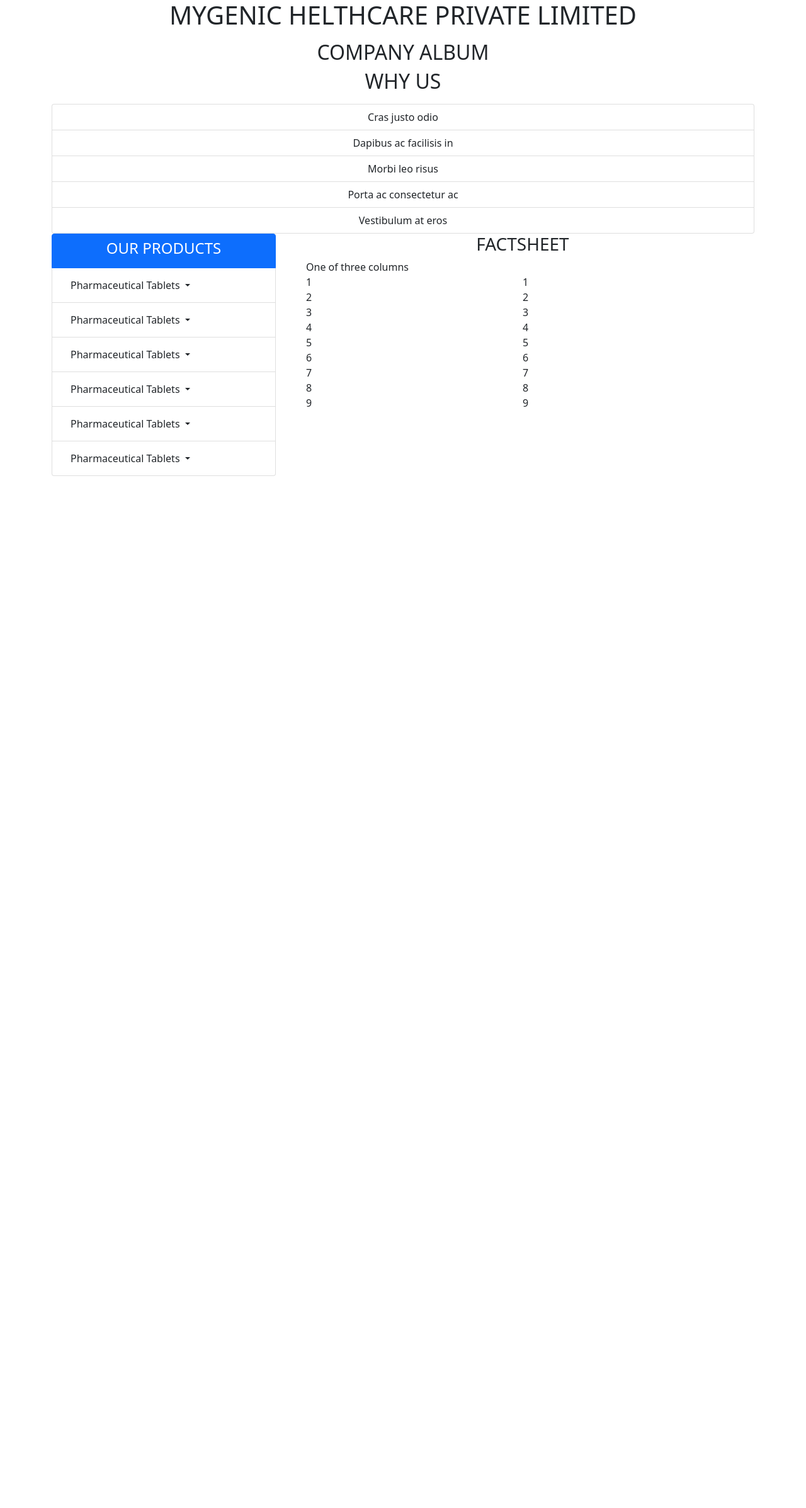
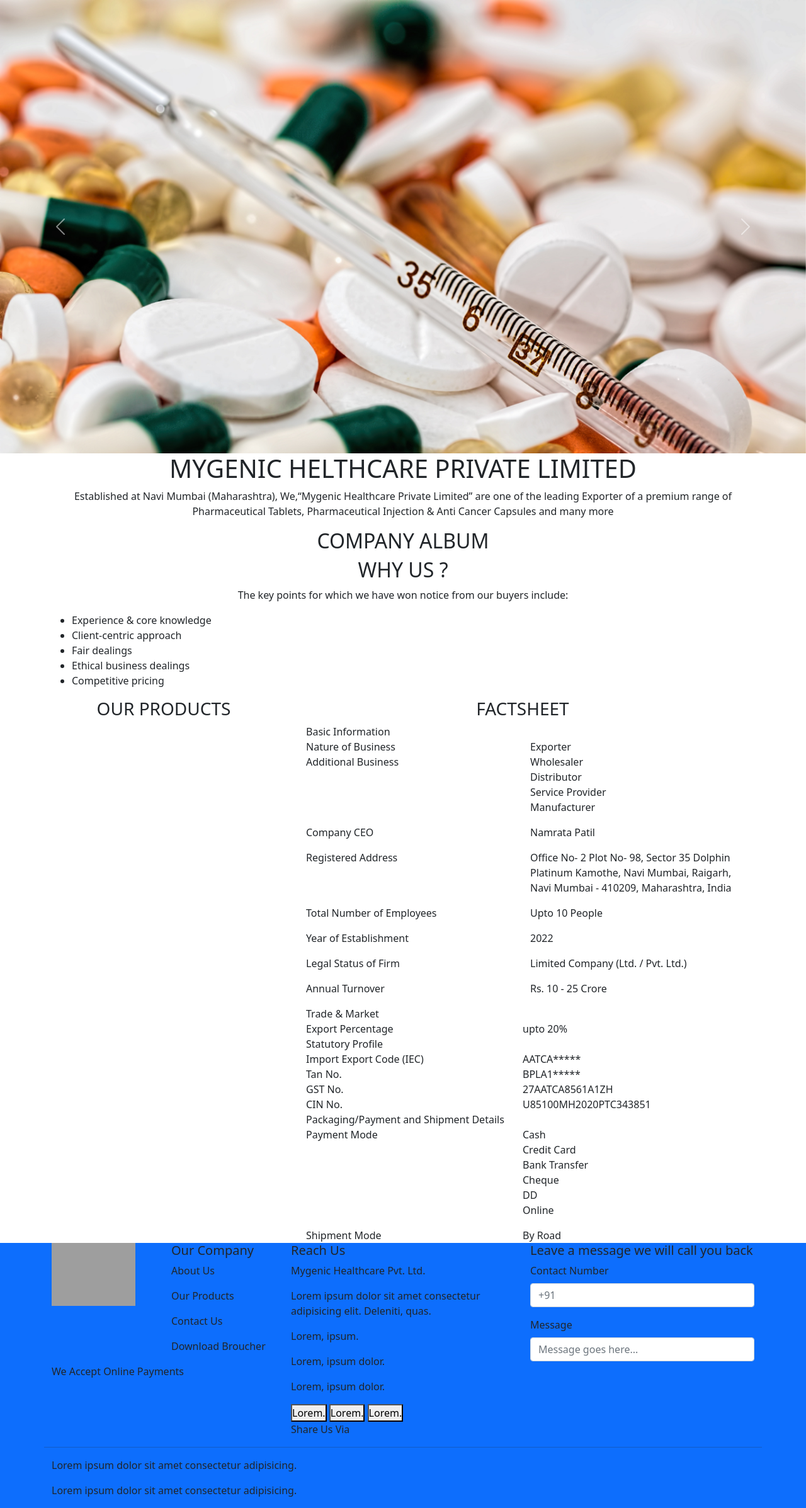
Before and after one commit to SiddhantCM3/mygenic, a PHP site: page /about.php in a window 1280 px wide. Shown: the part 56-2451 px from the top of the page at 63% size. Before the commit the page ends 812 px from the top, so only its background shows below. Run offline with PHP 8.4, Linux system fonts and the light colour scheme; grey boxes are pictures that could not be loaded.

Commit message:
content added in about and contact page

```diff
--- a/about.php
+++ b/about.php
@@ -1,9 +1,10 @@
 <?php include("header.php"); ?>
+<?php include("carousel.php"); ?>
 <!-----------------------about-us----------------------------------->
     <section id="about-us">
         <div class="container">
              <h1 class="text-center">MYGENIC HELTHCARE PRIVATE LIMITED</h1>
-             <p></p>
+             <p class="text-center">Established at Navi Mumbai (Maharashtra), We,“Mygenic Healthcare Private Limited” are one of the leading Exporter of a premium range of Pharmaceutical Tablets, Pharmaceutical Injection & Anti Cancer Capsules and many more</p>
         </div>
     </section>
 
@@ -17,171 +18,159 @@
 <!------------------------why-us----------------------------------------------->
      <section id="whyus">
          <div class="container">
-             <h2 class="text-center">WHY US</h2>
-             <p class="text-center"></p>
-                 <div class="text-center">
-                     <ul class="list-group">
-                         <li class="list-group-item">Cras justo odio</li>
-                         <li class="list-group-item">Dapibus ac facilisis in</li>
-                         <li class="list-group-item">Morbi leo risus</li>
-                         <li class="list-group-item">Porta ac consectetur ac</li>
-                          <li class="list-group-item">Vestibulum at eros</li>
+             <h2 class="text-center">WHY US ?</h2>
+             <p class="text-center">The key points for which we have won notice from our buyers include:</p>
+                 <div>
+                     <ul>
+                         <li>Experience & core knowledge</li>
+                          <li>Client-centric approach</li>
+                         <li>Fair dealings</li>
+                         <li>Ethical business dealings</li>
+                         <li>Competitive pricing</li>
                      </ul>
-                 </div>
+                  </div>
          </div>
      </section>
 <!--------------------------------our products---------------------------------------------->
-     <section id="ourproducts">
-         <div class="container">
+<section id="ourproducts">
+     <div class="container">
              <div class="row">
-                 <div class="col-lg-4">
-                     <ul class="list-group">
-                         <li class="list-group-item active"><h4 class="text-center">OUR PRODUCTS</h4></li>
-                         <li class="list-group-item">
-                             <div class="dropdown">
-                                 <button class="btn dropdown-toggle" type="button" id="dropdownMenuButton" data-toggle="dropdown" aria-haspopup="true" aria-expanded="false">
-                                   Pharmaceutical Tablets
-                                 </button>
-                                     <div class="dropdown-menu" aria-labelledby="dropdownMenuButton">
-                                         <a class="dropdown-item" href="#">Action</a>
-                                         <a class="dropdown-item" href="#">Another action</a>
-                                         <a class="dropdown-item" href="#">Something else here</a>
-                                     </div>
-                             </div>
-                         </li>
-                         <li class="list-group-item">
-                         <div class="dropdown">
-                                 <button class="btn dropdown-toggle" type="button" id="dropdownMenuButton" data-toggle="dropdown" aria-haspopup="true" aria-expanded="false">
-                                   Pharmaceutical Tablets
-                                 </button>
-                                     <div class="dropdown-menu" aria-labelledby="dropdownMenuButton">
-                                         <a class="dropdown-item" href="#">Action</a>
-                                         <a class="dropdown-item" href="#">Another action</a>
-                                         <a class="dropdown-item" href="#">Something else here</a>
-                                     </div>
-                             </div>
-                         </li>
-                          <li class="list-group-item">
-                          <div class="dropdown">
-                                 <button class="btn dropdown-toggle" type="button" id="dropdownMenuButton" data-toggle="dropdown" aria-haspopup="true" aria-expanded="false">
-                                   Pharmaceutical Tablets
-                                 </button>
-                                     <div class="dropdown-menu" aria-labelledby="dropdownMenuButton">
-                                         <a class="dropdown-item" href="#">Action</a>
-                                         <a class="dropdown-item" href="#">Another action</a>
-                                         <a class="dropdown-item" href="#">Something else here</a>
-                                     </div>
-                             </div>
-                          </li>
-                          <li class="list-group-item">
-                          <div class="dropdown">
-                                 <button class="btn dropdown-toggle" type="button" id="dropdownMenuButton" data-toggle="dropdown" aria-haspopup="true" aria-expanded="false">
-                                   Pharmaceutical Tablets
-                                 </button>
-                                     <div class="dropdown-menu" aria-labelledby="dropdownMenuButton">
-                                         <a class="dropdown-item" href="#">Action</a>
-                                         <a class="dropdown-item" href="#">Another action</a>
-                                         <a class="dropdown-item" href="#">Something else here</a>
-                                     </div>
-                             </div>
-                          </li>
-                          <li class="list-group-item">
-                          <div class="dropdown">
-                                 <button class="btn dropdown-toggle" type="button" id="dropdownMenuButton" data-toggle="dropdown" aria-haspopup="true" aria-expanded="false">
-                                   Pharmaceutical Tablets
-                                 </button>
-                                     <div class="dropdown-menu" aria-labelledby="dropdownMenuButton">
-                                         <a class="dropdown-item" href="#">Action</a>
-                                         <a class="dropdown-item" href="#">Another action</a>
-                                         <a class="dropdown-item" href="#">Something else here</a>
-                                     </div>
-                             </div>
-                          </li>
-                          <li class="list-group-item">
-                          <div class="dropdown">
-                                 <button class="btn dropdown-toggle" type="button" id="dropdownMenuButton" data-toggle="dropdown" aria-haspopup="true" aria-expanded="false">
-                                   Pharmaceutical Tablets
-                                 </button>
-                                     <div class="dropdown-menu" aria-labelledby="dropdownMenuButton">
-                                         <a class="dropdown-item" href="#">Action</a>
-                                         <a class="dropdown-item" href="#">Another action</a>
-                                         <a class="dropdown-item" href="#">Something else here</a>
-                                     </div>
-                             </div>
-                          </li>
-                      </ul>
-                  </div>
+                     <div class="col-lg-4">
+                     <h3 class="text-center">OUR PRODUCTS</h3>
+                     </div>
+
                  <!-------------second-colum----------------->
                   <div class="col-lg-8">
                      <h3 class="text-center">FACTSHEET</h3>
                      <div class="container">
                          <div class="row">
                               <div class="col-sm">
-                                 One of three columns
-                              </div>
+                                     Basic Information
+                              </dCiv>
                                   <div class="row">
-                                     <div class="col-lg-6">
-                                         1
+                                     <div class="col-lg-6 col-sm-6">
+                                          Nature of Business
                                       </div>
-                                      <div class="col-lg-6">
-                                          1
+                                      <div class="col-lg-6 col-sm-6">
+                                           Exporter
                                       </div>
-                                      <div class="col-lg-6">
-                                         2
+                                      <div class="col-lg-6 col-sm-6">
+                                          Additional Business
                                       </div>
-                                      <div class="col-lg-6">
-                                         2
+                                      <div class="col-lg-6 col-sm-6">
+                                          <P>Wholesaler<br>
+                                           <span>Distributor</span><br>
+                                           <span>Service Provider</span><br>
+                                           <span>Manufacturer</P>
                                       </div>
-                                      <div class="col-lg-6">
-                                         3
+                                      <div class="col-lg-6 col-sm-6">
+                                         <p>Company CEO</p>
                                       </div>
-                                      <div class="col-lg-6">
-                                         3
+                                      <div class="col-lg-6 col-sm-6">
+                                         <p>Namrata Patil</p>
                                       </div>
-                                      <div class="col-lg-6">
-                                         4
+                                      <div class="col-lg-6 col-sm-6">
+                                         <p>Registered Address</p>
                                       </div>
-                                      <div class="col-lg-6">
-                                          4
+                                      <div class="col-lg-6 col-sm-6">
+                                          <p>Office No- 2 Plot No- 98, Sector 35 Dolphin Platinum Kamothe, Navi Mumbai, Raigarh, Navi Mumbai - 410209, Maharashtra, India</p>
                                       </div>
-                                      <div class="col-lg-6">
-                                         5
+                                      <div class="col-lg-6 col-sm-6">
+                                         <p>Total Number of Employees</p>
                                       </div>
-                                      <div class="col-lg-6">
-                                         5
+                                      <div class="col-lg-6 col-sm-6">
+                                         <p>Upto 10 People</p>
                                       </div>
-                                      <div class="col-lg-6">
-                                         6
+                                      <div class="col-lg-6 col-sm-6">
+                                         <p>Year of Establishment</p>
                                       </div>
-                                      <div class="col-lg-6">
-                                          6
+                                      <div class="col-lg-6 col-sm-6">
+                                          <p>2022</p>
                                       </div>
-                                      <div class="col-lg-6">
-                                          7
+                                      <div class="col-lg-6 col-sm-6">
+                                          <p>Legal Status of Firm</p>
                                       </div>
-                                      <div class="col-lg-6">
-                                         7
+                                      <div class="col-lg-6 col-sm-6">
+                                         <p>Limited Company (Ltd. / Pvt. Ltd.)</p>
                                       </div>
-                                      <div class="col-lg-6">
-                                          8
+                                      <div class="col-lg-6 col-sm-6">
+                                          <p>Annual Turnover</p>
                                       </div>
-                                      <div class="col-lg-6">
-                                          8
-                                      </div>
-                                      <div class="col-lg-6">
-                                          9
-                                      </div>
-                                      <div class="col-lg-6">
-                                          9
+                                      <div class="col-lg-6 col-sm-6">
+                                          <p>Rs. 10 - 25 Crore</p>
                                       </div>
                                  </div>
+                                         <div class="row">
+                                             <div class="col-sm">
+                                                  Trade & Market
+                                             </div>
+                                              <div class="row">
+                                                   <div class="col-lg-6 col-sm-6">
+                                                         Export Percentage
+                                                   </div>
+                                                   <div class="col-lg-6 col-sm-6">
+                                                       upto 20%
+                                                   </div>
+                                              </div>
+                                         </div>
+                                         <div class="row">
+                                             <div class="col-sm">
+                                                    Statutory Profile
+                                             </div>
+                                              <div class="row">
+                                                   <div class="col-lg-6 col-sm-6">
+                                                         Import Export Code (IEC)
+                                                   </div>
+                                                   <div class="col-lg-6 col-sm-6">
+                                                         AATCA*****
+                                                   </div>
+                                                   <div class="col-lg-6 col-sm-6">
+                                                           Tan No.
+                                                   </div>
+                                                   <div class="col-lg-6 col-sm-6">
+                                                          BPLA1*****
+                                                   </div>
+                                                   <div class="col-lg-6 col-sm-6">
+                                                          GST No.
+                                                   </div>
+                                                   <div class="col-lg-6 col-sm-6">
+                                                           27AATCA8561A1ZH
+                                                   </div>
+                                                   <div class="col-lg-6 col-sm-6">
+                                                           CIN No.
+                                                   </div>
+                                                   <div class="col-lg-6 col-sm-6">
+                                                          U85100MH2020PTC343851
+                                                   </div>
+                                              </div>
+                                         </div>
+                                         <div class="row">
+                                             <div class="col-sm">
+                                                   Packaging/Payment and Shipment Details
+                                             </div>
+                                              <div class="row">
+                                                   <div class="col-lg-6 col-sm-6">
+                                                         Payment Mode
+                                                   </div>
+                                                   <div class="col-lg-6 col-sm-6">
+                                                         <p>Cash<br>Credit Card <br> Bank Transfer <br> Cheque <br> DD <br> Online <br></p>
+                                                   </div>
+                                                   <div class="col-lg-6 col-sm-6">
+                                                           Shipment Mode
+                                                   </div>
+                                                   <div class="col-lg-6 col-sm-6">
+                                                           By Road
+                                                   </div>
+                                              </div>
+                                         </div>
+
                          </div>
                      </div>
                   </div>
              </div>
-          </div>
-     </section>
+     </div>
+</section>
 
-
+<?php include("footer.php"); ?>
 </body>
 </html>
--- a/footer.php
+++ b/footer.php
@@ -1,5 +1,5 @@
 <section id="footer">
-  <div class="container-fluid">
+  <div class="container-fluid bg-primary">
     <div class="container">
       <div class="row">
         <div class="col">
@@ -61,7 +61,7 @@
 
     <script src="https://cdn.jsdelivr.net/npm/@popperjs/core@2.9.2/dist/umd/popper.min.js" integrity="sha384-IQsoLXl5PILFhosVNubq5LC7Qb9DXgDA9i+tQ8Zj3iwWAwPtgFTxbJ8NT4GN1R8p" crossorigin="anonymous"></script>
     <script src="https://cdn.jsdelivr.net/npm/bootstrap@5.0.2/dist/js/bootstrap.min.js" integrity="sha384-cVKIPhGWiC2Al4u+LWgxfKTRIcfu0JTxR+EQDz/bgldoEyl4H0zUF0QKbrJ0EcQF" crossorigin="anonymous"></script>
-
+    <script src="https://cdn.jsdelivr.net/npm/bootstrap@5.2.0/dist/js/bootstrap.bundle.min.js" integrity="sha384-A3rJD856KowSb7dwlZdYEkO39Gagi7vIsF0jrRAoQmDKKtQBHUuLZ9AsSv4jD4Xa" crossorigin="anonymous"></script>
 
 
   </body>
```
Also changed, not shown: contact.php (+18 -17 lines), notes.txt (line endings or trailing spaces).
